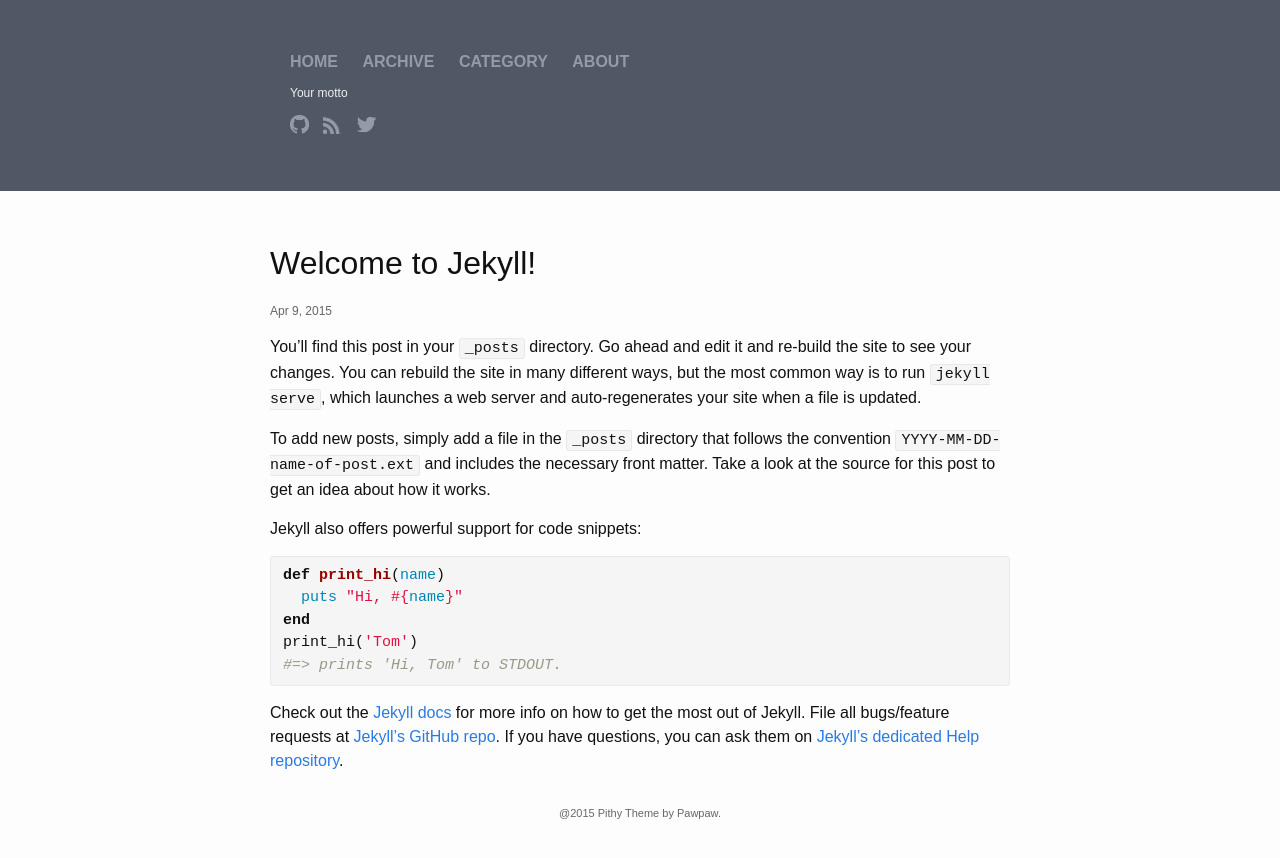
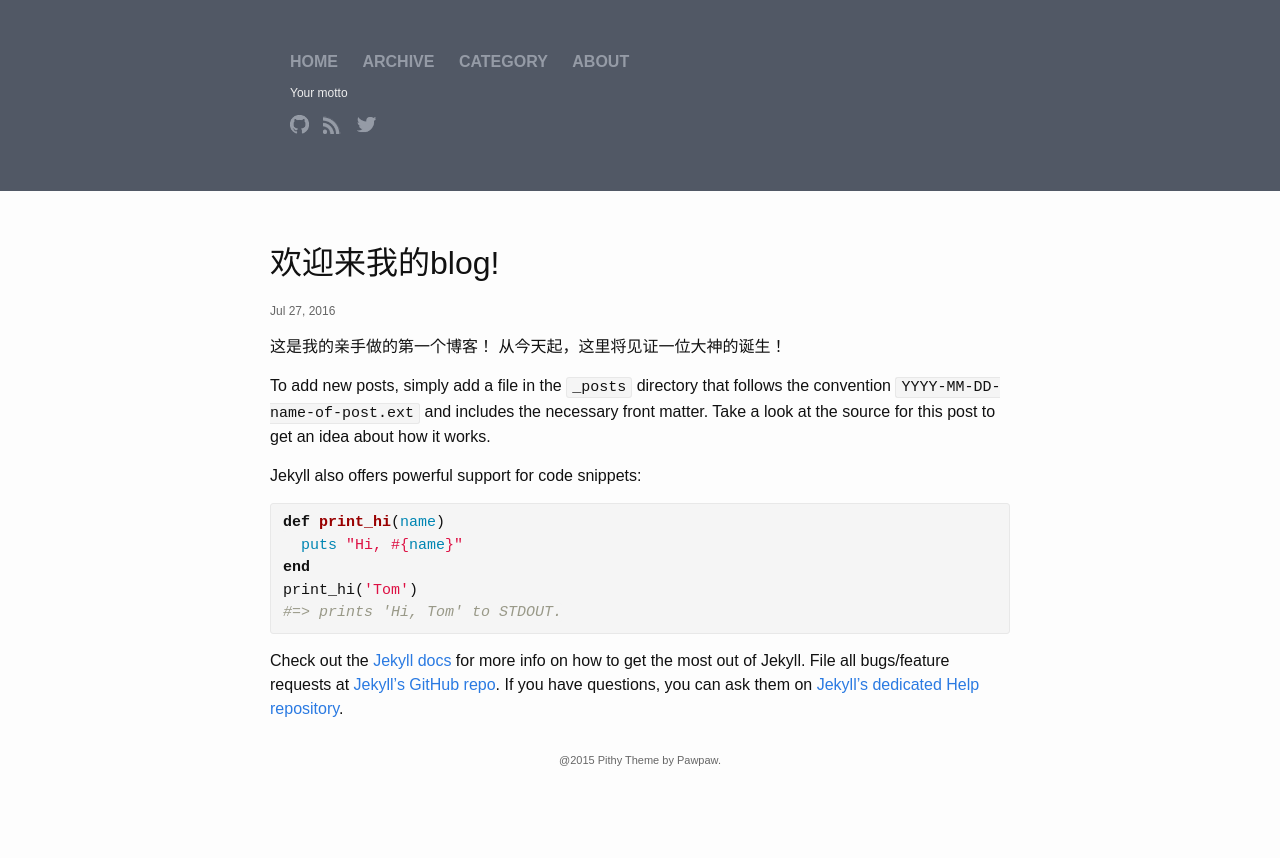
Before and after one commit to WatermelonYuu/WatermelonYuu.github.io, a Jekyll site: the page built from _posts/2015-04-09-welcome-to-jekyll copy.markdown, in a window 1280 px wide. Shown: the top 858 px of the page. Built offline with Jekyll 4.4.1, drawn with Linux system fonts in a browser that asks for light colours.

Commit message:
2016\07\27 第一次更新

```diff
--- a/_posts/2015-04-09-welcome-to-jekyll copy.markdown
+++ b/_posts/2015-04-09-welcome-to-jekyll copy.markdown
@@ -1,10 +1,10 @@
 ---
 layout: post
-title:  "Welcome to Jekyll!"
-date:   2015-04-09 11:23:32
-categories: jekyll update
+title:  "欢迎来我的blog!"
+date:   2016-07-27 20:18
+categories: life/mood
 ---
-You’ll find this post in your `_posts` directory. Go ahead and edit it and re-build the site to see your changes. You can rebuild the site in many different ways, but the most common way is to run `jekyll serve`, which launches a web server and auto-regenerates your site when a file is updated.
+这是我的亲手做的第一个博客！ 从今天起，这里将见证一位大神的诞生！
 
 To add new posts, simply add a file in the `_posts` directory that follows the convention `YYYY-MM-DD-name-of-post.ext` and includes the necessary front matter. Take a look at the source for this post to get an idea about how it works.
 
```
